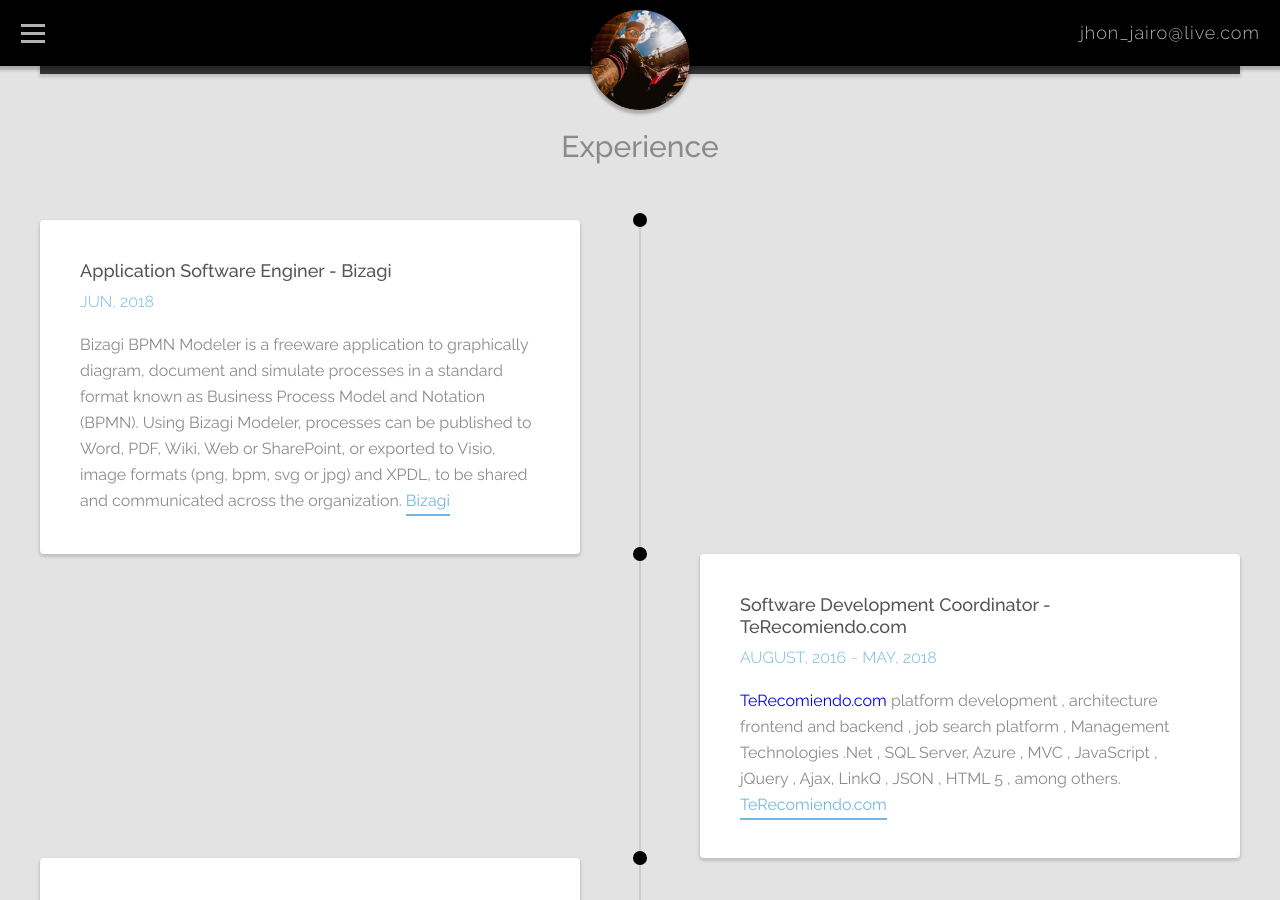
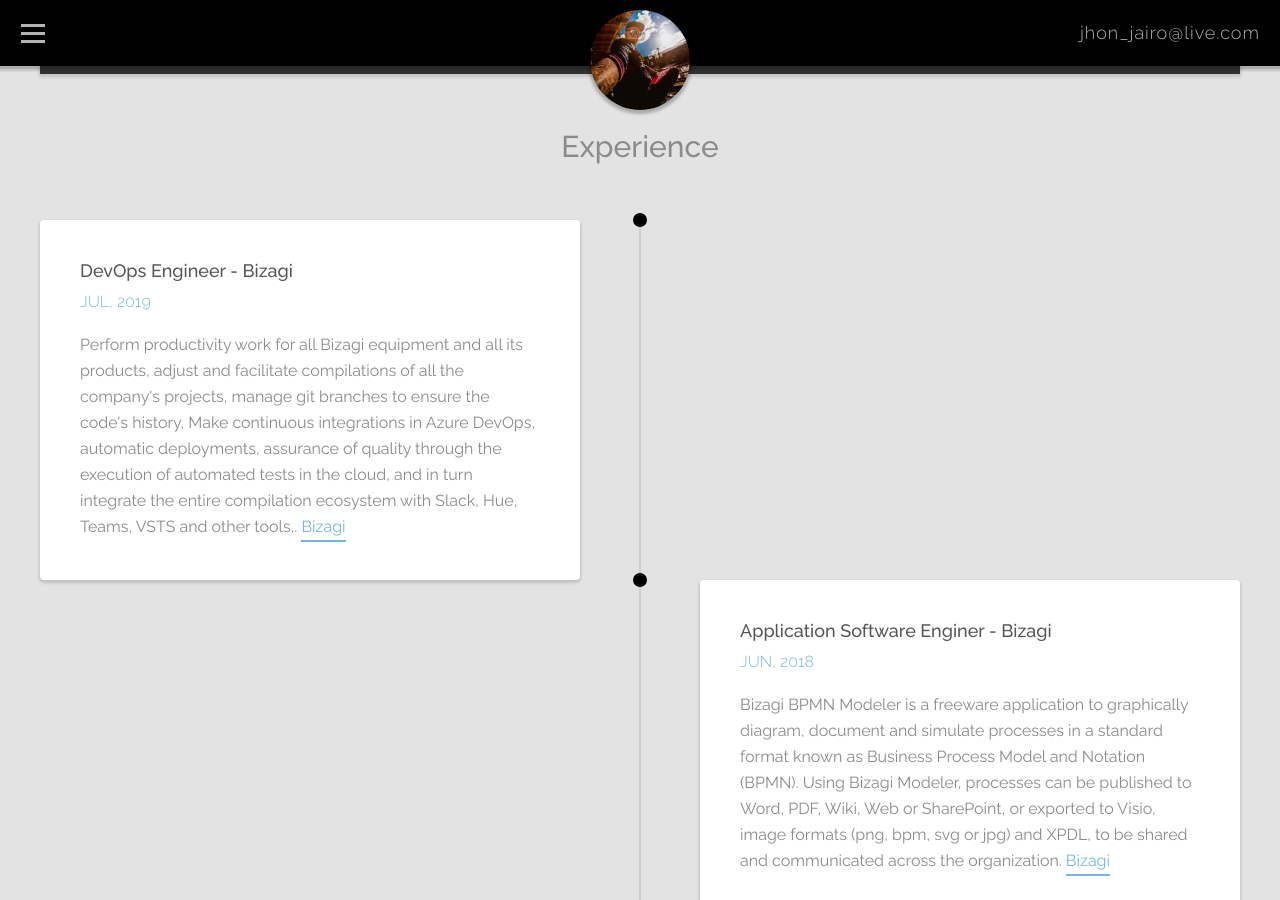
Before and after one commit to jjairocj/jjairocj.github.io, a Jekyll site: the page built from page/3about.html, in a window 1280 px wide and 900 px high, scrolled down 1643 px. Built offline with Jekyll 4.4.1, drawn with Linux system fonts in a browser that asks for light colours; nearby versions of some CDN libraries; a script that is not in the unit is left out.

Commit message:
Update 3about.html

```diff
--- a/page/3about.html
+++ b/page/3about.html
@@ -67,6 +67,12 @@ type: extern
     <h3 id="experience">Experience</h3>
     <section>
         <ul class="timeline">
+            <li class="box">
+                <strong>DevOps Engineer - Bizagi</strong><span>Jul, 2019</span>
+                <p>
+                    Perform productivity work for all Bizagi equipment and all its products, adjust and facilitate compilations of all the company's projects, manage git branches to ensure the code's history, Make continuous integrations in Azure DevOps, automatic deployments, assurance of quality through the execution of automated tests in the cloud, and in turn integrate the entire compilation ecosystem with Slack, Hue, Teams, VSTS and other tools,. <a href="https://www.bizagi.com/?Jairo=true" target="_blank" class="link link"> Bizagi</a>
+                </p>
+            </li>
             <li class="box">
                 <strong>Application Software Enginer - Bizagi</strong><span>Jun, 2018</span>
                 <p>
```
